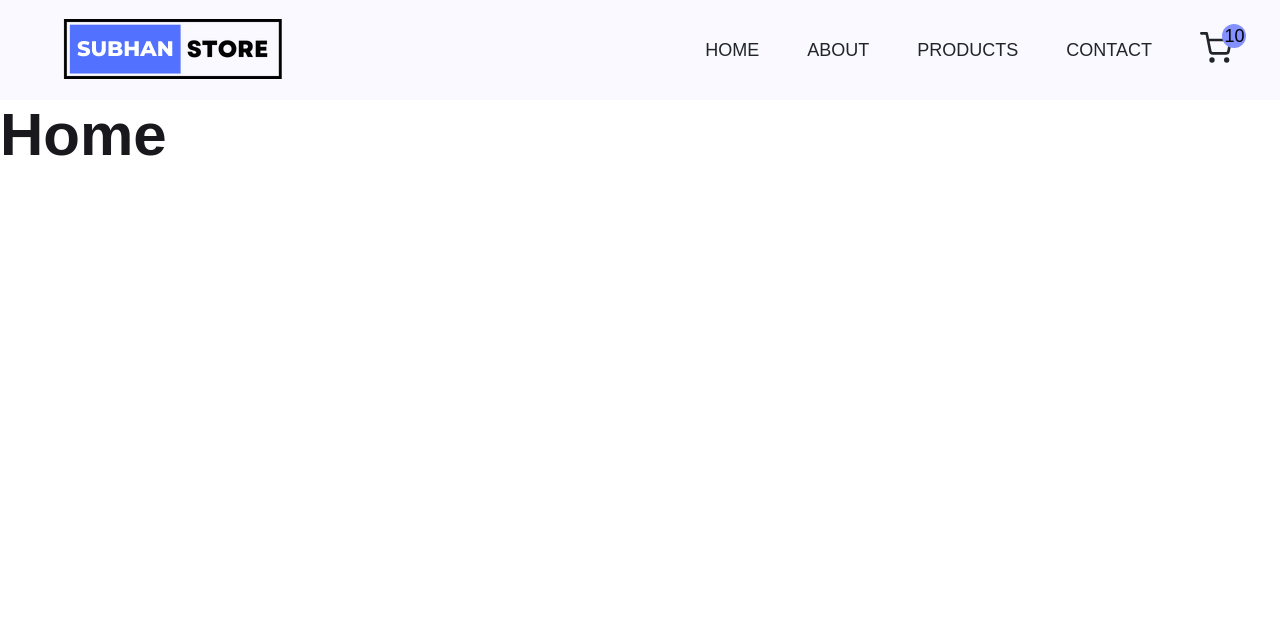
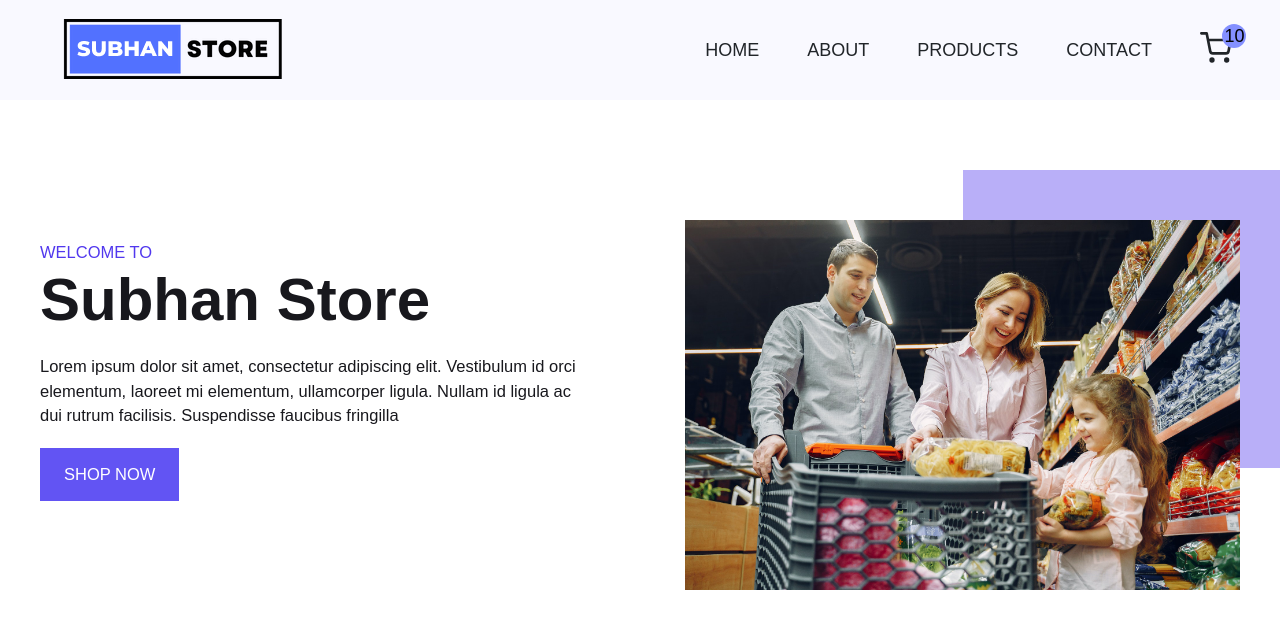
Before and after one commit to Subhanaliweb/react-ecommerce, a React (Create React App) app: page / in a window 1280 px wide. Shown: the top 628 px of the page. Built offline with nearby package versions, Linux system fonts and the light colour scheme.

Commit message:
thrd rec

```diff
--- a/src/Home.js
+++ b/src/Home.js
@@ -1,10 +1,9 @@
 import React from 'react'
+import HeroSection from './components/HeroSection'
 
 const Home = () => {
   return (
-    <div>
-      <h1>Home</h1>
-    </div>
+      <HeroSection />
   )
 }
 
--- /dev/null
+++ b/src/components/HeroSection.js
@@ -0,0 +1,91 @@
+import React from 'react'
+import { NavLink } from 'react-router-dom';
+import styled from 'styled-components'
+import { Button } from '../styles/Button';
+
+const HeroSection = () => {
+  return (
+    <Wrapper>
+      <div className='container'>
+        <div className='grid grid-two-column'>
+        <div className='hero-section-data'>
+        <p className='intro-data'>Welcome to </p>
+        <h1>Subhan Store</h1>
+        <p>Lorem ipsum dolor sit amet, consectetur adipiscing elit. Vestibulum id orci elementum, laoreet mi elementum, ullamcorper ligula. Nullam id ligula ac dui rutrum facilisis. Suspendisse faucibus fringilla</p>
+        <NavLink>
+           <Button>shop now</Button>
+        </NavLink>
+        </div>
+        <div>
+            {/* Our Home Page Image */}
+            <div className='hero-section-image'>
+            <figure>
+                <img src='images/hero.jpg' alt='hero-section-photo' className="img-style"/>
+            </figure>
+            </div>
+        </div>
+        </div>
+      </div>
+    </Wrapper>
+  )
+}
+
+const Wrapper = styled.section`
+padding: 12rem 0;
+img {
+  min-width: 10rem;
+  height: 10rem;
+}
+.hero-section-data {
+  p {
+    margin: 2rem 0;
+  }
+  h1 {
+    text-transform: capitalize;
+    font-weight: bold;
+  }
+  .intro-data {
+    margin-bottom: 0;
+  }
+}
+.hero-section-image {
+  width: 100%;
+  height: auto;
+  display: flex;
+  justify-content: center;
+  align-items: center;
+}
+figure {
+  position: relative;
+  &::after {
+    content: "";
+    width: 60%;
+    height: 80%;
+    background-color: rgba(81, 56, 238, 0.4);
+    position: absolute;
+    left: 50%;
+    top: -5rem;
+    z-index: -1;
+  }
+}
+.img-style {
+  width: 100%;
+  height: auto;
+}
+@media (max-width: ${({ theme }) => theme.media.mobile}) {
+  .grid {
+    gap: 10rem;
+  }
+  figure::after {
+    content: "";
+    width: 50%;
+    height: 100%;
+    left: 0;
+    top: 10%;
+    /* bottom: 10%; */
+    background-color: rgba(81, 56, 238, 0.4);
+  }
+}
+`;
+
+export default HeroSection
--- a/src/components/Nav.js
+++ b/src/components/Nav.js
@@ -1,9 +1,12 @@
-import React from 'react'
+import React, { useState } from 'react'
 import { NavLink } from 'react-router-dom';
 import styled from 'styled-components';
-import { FiShoppingCart } from 'react-icons/fi';
+import { FiShoppingCart} from 'react-icons/fi';
+import { CgMenu, CgClose } from 'react-icons/cg';
 
 const Nav = () => {
+
+    const [menuIcon, setMenuIcon] = useState(false);
 
     const Nav = styled.nav`
     .navbar-lists {
@@ -105,7 +108,7 @@ const Nav = () => {
 
         /* hide the original nav menu  */
 
-        .navbar-list {
+        .navbar-lists {
           width: 100vw;
           height: 100vh;
           position: absolute;
@@ -123,7 +126,7 @@ const Nav = () => {
           transition: all 3s linear;
         }
 
-        .active .navbar-list {
+        .active .navbar-lists {
           visibility: visible;
           opacity: 1;
           transform: translateX(0);
@@ -161,25 +164,25 @@ const Nav = () => {
 
   return (
     <Nav>
-      <div className='navbar'>
+      <div className={menuIcon ? 'navbar active' : 'navbar' }>
         <ul className='navbar-lists'>
           <li>
-            <NavLink to='/' className='navbar-link home-link'>
+            <NavLink to='/' className='navbar-link home-link' onClick={()=> setMenuIcon(false)}>
               Home
             </NavLink>
           </li>
           <li>
-            <NavLink to='/about' className='navbar-link'>
+            <NavLink to='/about' className='navbar-link' onClick={()=> setMenuIcon(false)}>
               About
             </NavLink>
           </li>
           <li>
-            <NavLink to='/products' className='navbar-link'>
+            <NavLink to='/products' className='navbar-link' onClick={()=> setMenuIcon(false)}>
               Products
             </NavLink>
           </li>
           <li>
-            <NavLink to='/contact' className='navbar-link'>
+            <NavLink to='/contact' className='navbar-link' onClick={()=> setMenuIcon(false)}>
               Contact
             </NavLink>
           </li>
@@ -190,6 +193,13 @@ const Nav = () => {
             </NavLink>
           </li>
         </ul>
+
+        {/* two button for close and open moobile menu */}
+        <div className='mobile-navbar-btn'>
+          <CgMenu name='menu-outline' className='mobile-nav-icon' onClick={()=> setMenuIcon(true)}/>
+          <CgClose name='close-outline' className='mobile-nav-icon close-outline' onClick={()=> setMenuIcon(false)} />
+        </div>
+
       </div>
     </Nav>
   )
```
